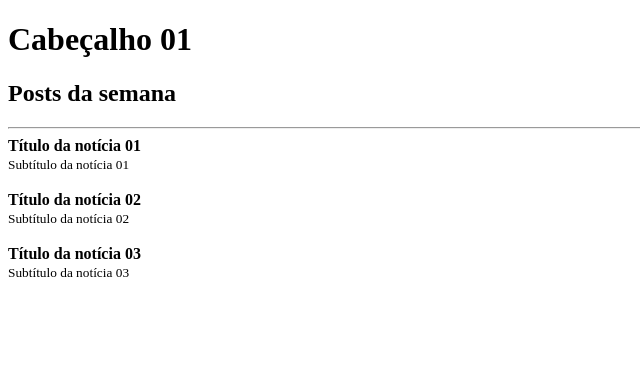
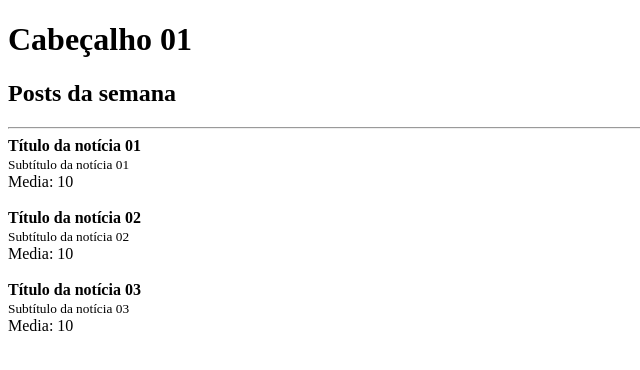
Before and after one commit to brgcostadev/react-mateus-silva, a React app in the folder react-fundamentos/: page / in a window 1280 px wide. Shown: the top 370 px of the page, without its empty margins (0-640 px from the left). Built offline with nearby package versions, Linux system fonts and the light colour scheme.

Commit message:
PropTypes e seus usos

```diff
--- a/react-fundamentos/package.json
+++ b/react-fundamentos/package.json
@@ -19,6 +19,7 @@
     "webpack-dev-server": "^4.15.1"
   },
   "dependencies": {
+    "prop-types": "^15.8.1",
     "react": "^17.0.2",
     "react-dom": "^17.0.2"
   }
--- a/react-fundamentos/src/App.js
+++ b/react-fundamentos/src/App.js
@@ -11,18 +11,21 @@ function App() {
       <hr />
 
       <Post
+        likes = {20}
         post = {{
           title: "Título da notícia 01",
-          subtitle: "Subtítulo da notícia 01"
+          subtitle: "Subtítulo da notícia 01",
         }}
       />
       <Post
+        likes = {20}
         post = {{
           title: "Título da notícia 02",
           subtitle: "Subtítulo da notícia 02"
         }}
       />
       <Post
+        likes = {20}
         post = {{
           title: "Título da notícia 03",
           subtitle: "Subtítulo da notícia 03"
--- a/react-fundamentos/src/Post.js
+++ b/react-fundamentos/src/Post.js
@@ -1,11 +1,21 @@
 import React from "react";
+import PropTypes from "prop-types";
 
 export default function Post(props) {
   return (
   <article>
     <strong>{props.post.title}</strong><br />
     <small>{props.post.subtitle}</small><br />
-    <br />
+    Media: {props.likes / 2}
+    <br /><br />
   </article>
   )
 }
+
+Post.PropTypes = {
+  likes: PropTypes.number.isRequired,
+  post: PropTypes.shape({
+    title: PropTypes.string.isRequired,
+    subtitle: PropTypes.string.isRequired,
+  }).isRequired,
+}
```
Also changed, not shown: 1 other file (tests, documents, lock files or other folders).
